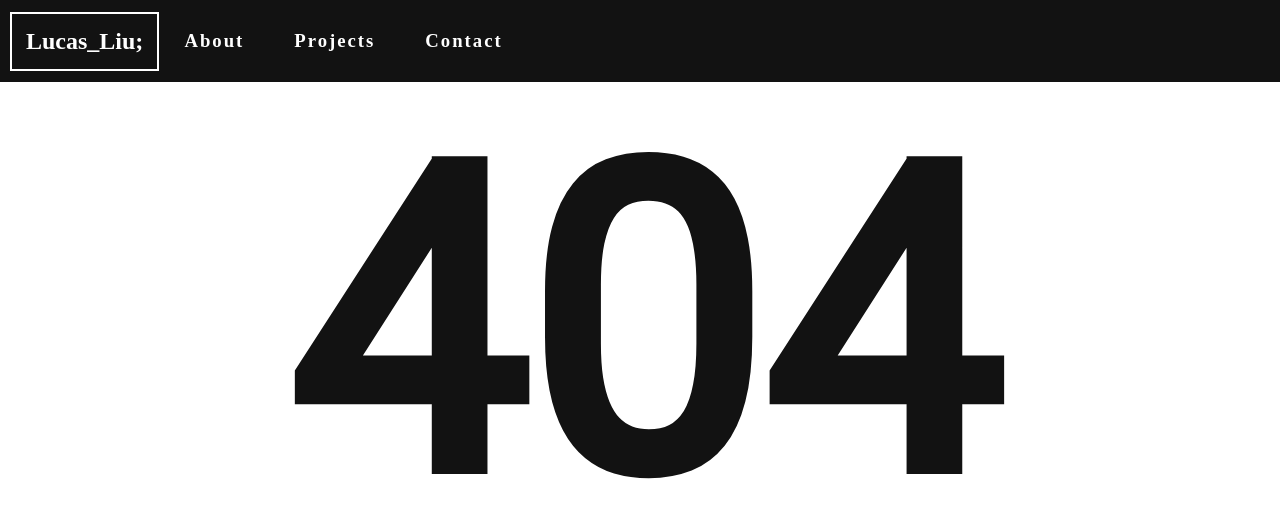
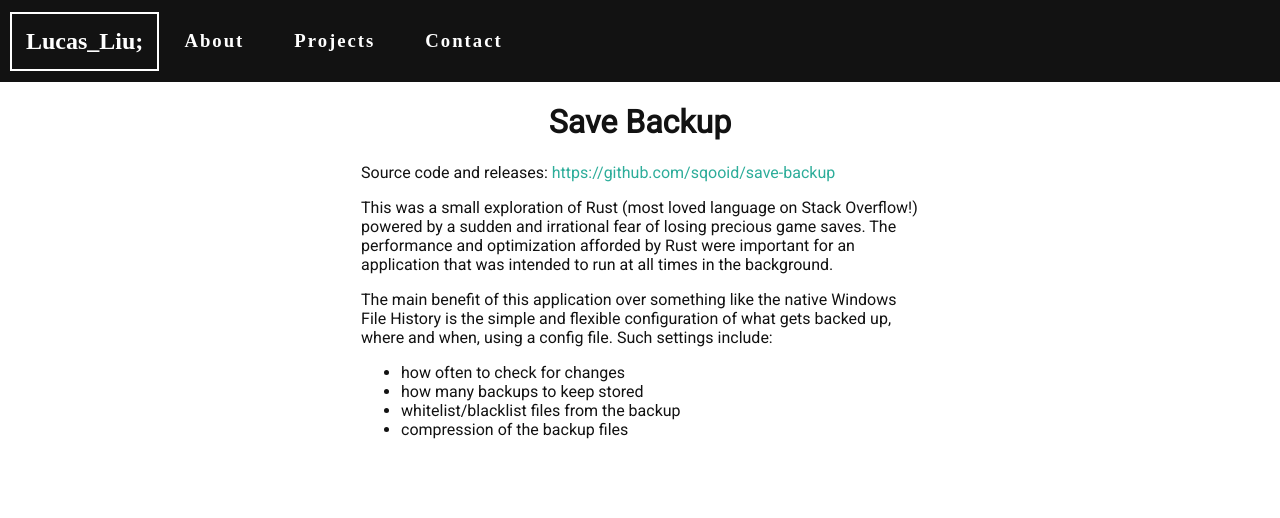
Before and after one commit to sqooid/portfolio-site, a Vue app: page /projects/savebackup in a window 1280 px wide. Before the commit this address had no page. Shown: the top 518 px of the page. Built offline with nearby package versions, Linux system fonts and the light colour scheme.

Commit message:
added save backup

```diff
--- a/package.json
+++ b/package.json
@@ -3,7 +3,7 @@
   "version": "0.1.0",
   "private": true,
   "scripts": {
-    "serve": "vue-cli-service serve",
+    "dev": "vue-cli-service serve",
     "build": "vue-cli-service build",
     "lint": "vue-cli-service lint"
   },
--- a/src/pages/Projects.vue
+++ b/src/pages/Projects.vue
@@ -30,6 +30,12 @@ const projectList: Array<GridItemProps> = [
     title: 'Online Big Two',
     description: 'An online platform to play Big Two with other people',
     path: '/projects/bigtwo',
+  },
+  {
+    img: 'https://cdn.discordapp.com/attachments/864062287102476311/966171967965253712/Screenshot_2022-04-20_130202.png',
+    title: 'Save Backup',
+    description: 'A super simple auto backup maker',
+    path: '/projects/savebackup',
   },
   // {
   //   img: "https://cdn.discordapp.com/attachments/864062287102476311/918675627941453846/Screenshot_2021-12-10_122848.png",
--- /dev/null
+++ b/src/pages/projects/SaveBackup.vue
@@ -0,0 +1,54 @@
+<template>
+  <div class="content-wrapper">
+    <div class="width-limiter content">
+      <h1 style="text-align: center">Save Backup</h1>
+      <p>
+        Source code and releases:
+        <a href="https://github.com/sqooid/save-backup" class="link">
+          https://github.com/sqooid/save-backup
+        </a>
+      </p>
+      <p>
+        This was a small exploration of Rust (most loved language on Stack
+        Overflow!) powered by a sudden and irrational fear of losing precious
+        game saves. The performance and optimization afforded by Rust were
+        important for an application that was intended to run at all times in
+        the background.
+      </p>
+      <p>
+        The main benefit of this application over something like the native
+        Windows File History is the simple and flexible configuration of what
+        gets backed up, where and when, using a config file. Such settings
+        include:
+      </p>
+      <ul>
+        <li>how often to check for changes</li>
+        <li>how many backups to keep stored</li>
+        <li>whitelist/blacklist files from the backup</li>
+        <li>compression of the backup files</li>
+      </ul>
+    </div>
+  </div>
+</template>
+
+<script lang="ts" setup></script>
+
+<style scoped>
+.content-wrapper {
+  width: 100%;
+  display: flex;
+  flex-direction: column;
+  align-items: center;
+  margin-bottom: 200px;
+}
+.content {
+  text-align: left;
+}
+.image {
+  width: 66ex;
+}
+.tech-logo {
+  height: 20px;
+  margin-right: 10px;
+}
+</style>
--- a/src/router.ts
+++ b/src/router.ts
@@ -8,6 +8,7 @@ import Contact from '@/pages/Contact.vue'
 import NotFound from '@/pages/NotFound.vue'
 import Vult from '@/pages/projects/Vult.vue'
 import BigTwo from '@/pages/projects/BigTwo.vue'
+import SaveBackup from '@/pages/projects/SaveBackup.vue'
 
 const routes: Array<RouteRecordRaw> = [
   {
@@ -46,6 +47,11 @@ const routes: Array<RouteRecordRaw> = [
     component: BigTwo,
   },
   {
+    path: '/projects/savebackup',
+    name: 'savebackup',
+    component: SaveBackup,
+  },
+  {
     path: '/contact',
     name: 'Contact',
     component: Contact,
```
